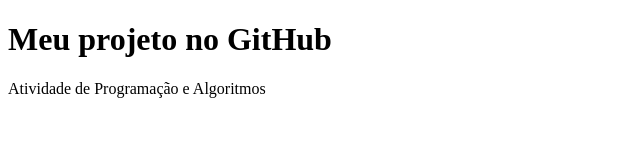
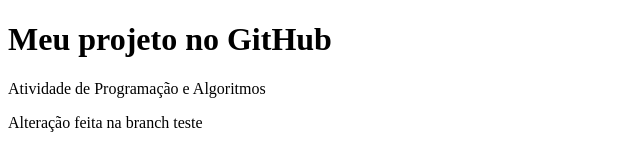
Before and after one commit to belly-deftones/Projeto-Programa-o-de-Algoritmo, a plain HTML site: page index.html in a window 1280 px wide. Shown: the whole page, without its empty margins (0-640 px from the left). Drawn offline with Linux system fonts and the light colour scheme.

Commit message:
atualização na nova branch

```diff
--- a/index.html
+++ b/index.html
@@ -3,5 +3,6 @@
 <body>
     <h1>Meu projeto no GitHub</h1>
     <p>Atividade de Programação e Algoritmos</p>
+    <p>Alteração feita na branch teste</p>
 </body>
 </html>
```
